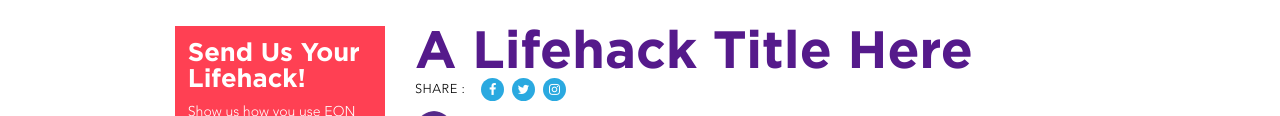
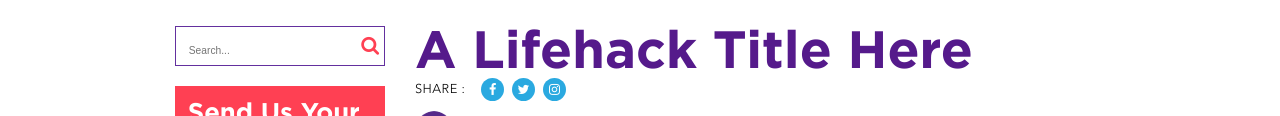
Before and after one commit to jarnielcataluna/eon, a plain HTML site: page web/lifehacks-v2-single.html in a window 1280 px wide. Shown: the part 448-564 px from the top of the page. Drawn offline with Linux system fonts and the light colour scheme; files whose address does not match are found by name.

```diff
--- a/web/lifehacks-v2-single.html
+++ b/web/lifehacks-v2-single.html
@@ -85,6 +85,12 @@
 				<div class="row">
 					<div class="col-md-3">
 						<div class="sidebar-news">
+							<div class="search-field">
+								<div class="input-wrap">
+									<input type="text" name="" placeholder="Search...">
+								</div>
+								<button class="sf-button"><i class="fa fa-search" aria-hidden="true"></i></button>
+							</div>
 							<div class="send-us-lifehack">
 								<h2>Send Us Your Lifehack!</h2>
 								<p>Show us how you use EON and all the benefits you get from it. Tell the world how you hack your life with EON!</p>
```
